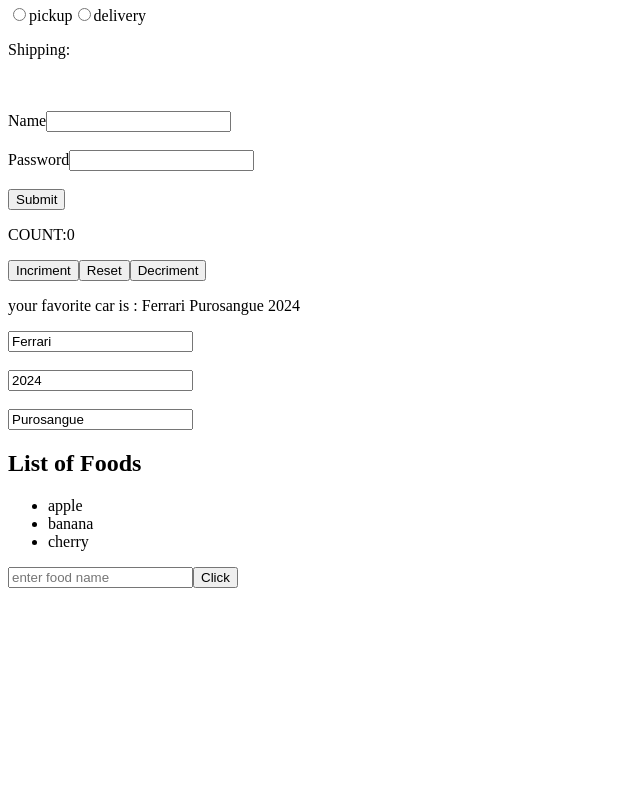
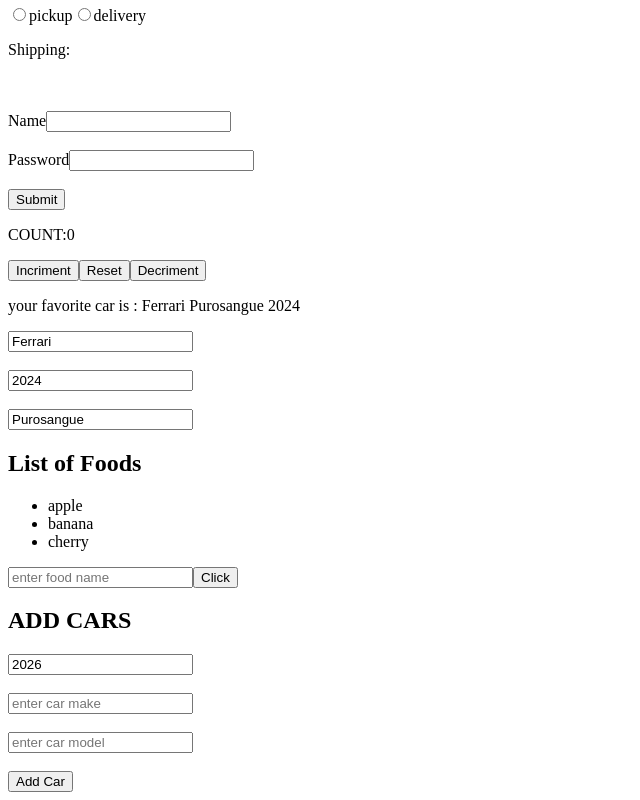
Before and after one commit to SandeepSreekailas/React, a React (Vite) app: page / in a window 1280 px wide. Shown: the part 888-1688 px from the top of the page, without its empty margins (0-640 px from the left). Before the commit the page ends 1484 px from the top, so only its background shows below. Built offline with nearby package versions, Linux system fonts and the light colour scheme.

Commit message:
update object and array state

```diff
--- a/src/App.jsx
+++ b/src/App.jsx
@@ -11,6 +11,7 @@
 import Updaterfunctions from './components/Updaterfunctions'
 import UpdateObjectState from './components/UpdateObjectState'
 import UpdateArrayState from './components/UpdateArrayState'
+import UpdateObArrState from './components/UpdateObArrState'
 
 
 
@@ -81,8 +82,8 @@
       {/* Update Array State */}
       <UpdateArrayState/>
 
-
-
+      {/* Update Object and Array State */}
+      <UpdateObArrState/>
 
     </>
   )
--- /dev/null
+++ b/src/components/UpdateObArrState.jsx
@@ -0,0 +1,54 @@
+import React, { use, useState } from 'react'
+
+function UpdateObArrState() {
+    const [cars, setCar] = useState([])
+    const [caryear, setYear] = useState(new Date().getFullYear())
+    const [carmake, setMake] = useState("")
+    const [carmodel, setModel] = useState("")
+
+    function handleaddcar() {
+        const newcar = {
+            "make": carmake,
+            "model": carmodel,
+            "year": caryear
+        }
+        setCar(c => [...c, newcar])
+
+        setYear(new Date().getFullYear())
+        setMake("")
+        setModel('')
+    }
+
+    function removecar(index){
+        setCar(cars.filter((_,i)=> i!==index))
+    }
+
+    function handleyear(event) {
+        setYear(event.target.value)
+    }
+
+    function handlemake(event) {
+        setMake(event.target.value)
+    }
+
+    function handlemodel(event) {
+        setModel(event.target.value)
+    }
+
+    return (
+        <div>
+            <h2>ADD CARS</h2>
+            <ul>
+                {cars.map((car, index) =>
+                    <li key={index} onClick={()=>removecar(index)}>{car.make} {car.model} {car.year}</li>)}
+            </ul>
+            <input type="number" value={caryear} onChange={handleyear} placeholder='enter the year' /><br /><br />
+            <input type="text" value={carmake} onChange={handlemake} placeholder='enter car make' /><br /><br />
+            <input type="text" value={carmodel} onChange={handlemodel} placeholder='enter car model' /><br /><br />
+            <button onClick={handleaddcar}>Add Car</button>
+
+        </div>
+    )
+}
+
+export default UpdateObArrState
```
